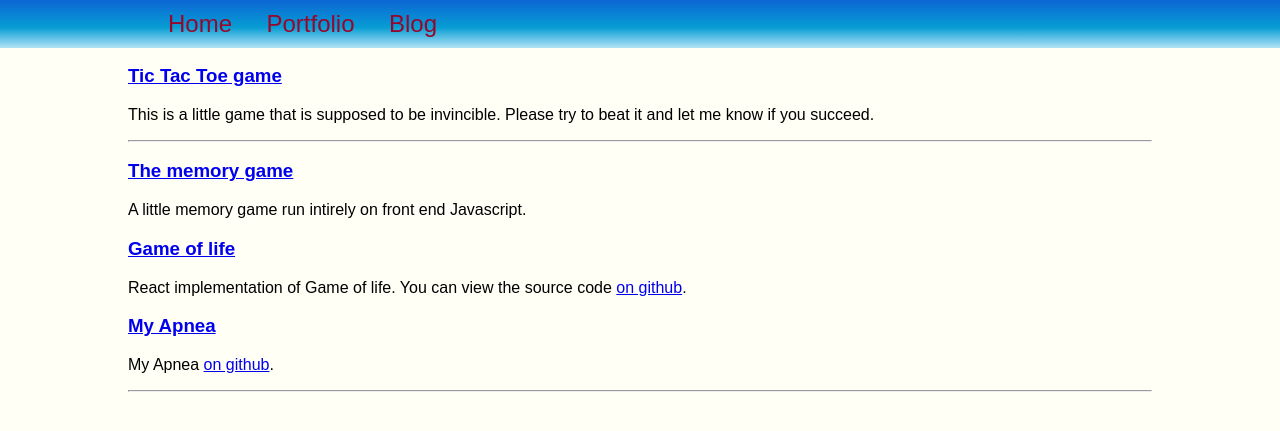
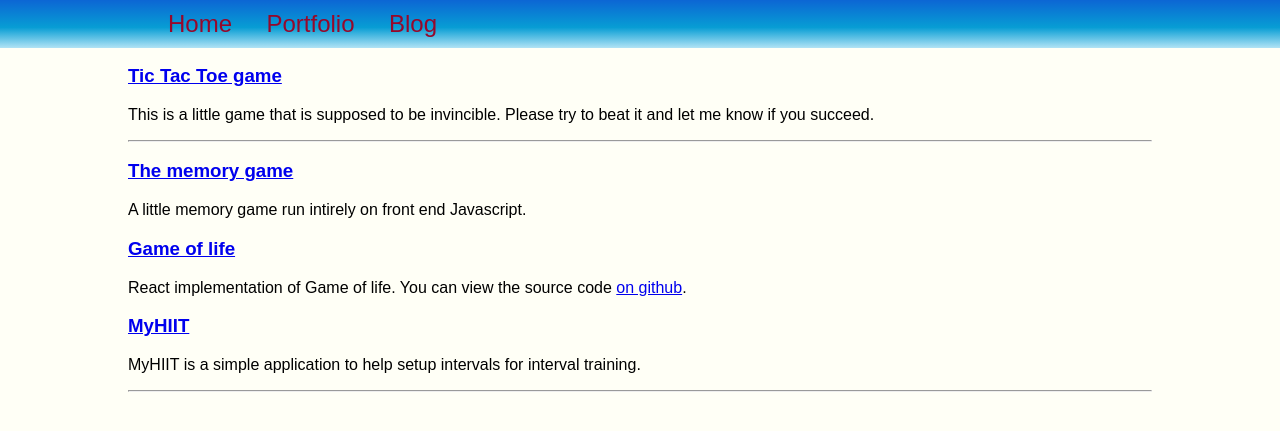
Before and after one commit to alexcodreanu86/alexcodreanu86.github.io, a Jekyll site: the page built from portfolio/index.html, in a window 1280 px wide. Shown: the top 431 px of the page. Built offline with Jekyll 4.4.1, drawn with Linux system fonts in a browser that asks for light colours.

Commit message:
MyHiit runs in iframe now.

```diff
--- a/_includes/site_head.html
+++ b/_includes/site_head.html
@@ -18,8 +18,6 @@
 
   {% elsif page.game_of_life %}
   <link rel="stylesheet" href="{{ "/static/css/main.0cf21e53.css" | prepend: site.baseurl }}">
-  {% elsif page.my_apnea %}
-  <link rel="stylesheet" href="{{ "/static/my-apnea/static/css/main.47d85e1a.css" | prepend: site.baseurl }}">
   {% endif %}
 
 
--- a/_layouts/site_layout.html
+++ b/_layouts/site_layout.html
@@ -7,7 +7,7 @@
 
     {% include site_header.html %}
 
-    <div class="wrapper">
+    <div class="content-wrapper">
       {{ content }}
     </div>
 
--- a/css/styles.css
+++ b/css/styles.css
@@ -45,9 +45,19 @@
 }
 
 
-.wrapper {
+.content-wrapper, .wrapper {
   width: 80%;
   margin: 0 auto;
+}
+
+.content-wrapper {
+  height: 80vh;
+}
+
+.inner-container {
+  margin-top: 65px;
+  height: 100%;
+  width: 100%;
 }
 
 .picture{
--- a/portfolio/index.html
+++ b/portfolio/index.html
@@ -13,6 +13,6 @@
 <h3><a href="js_projects/game_of_life/index.html">Game of life</a></h3>
 <p>React implementation of Game of life. You can view the source code <a href="https://github.com/alexcodreanu86/game_of_life_react">on github</a>.</p>
 
-<h3><a href="js_projects/my-apnea/index.html">My Apnea</a></h3>
-<p>My Apnea <a href="#">on github</a>.</p>
+<h3><a href="js_projects/my-hiit/index.html">MyHIIT</a></h3>
+<p>MyHIIT is a simple application to help setup intervals for interval training.</p>
 <hr>
--- /dev/null
+++ b/portfolio/js_projects/my-hiit/index.html
@@ -0,0 +1,6 @@
+---
+title: MyHIIT
+layout: site_layout
+my_hiit: true
+---
+<iframe class="inner-container" style="auto !important;" src="{{ "/static/my-hiit/index.html" | prepend: site.baseurl }}"></iframe>
--- a/static/my-apnea/index.html
+++ /dev/null
@@ -1 +0,0 @@
-<!doctype html><html lang="en"><head><meta charset="utf-8"/><link rel="shortcut icon" href="/static/my-apnea/favicon.ico"/><meta name="viewport" content="width=device-width,initial-scale=1"/><meta name="theme-color" content="#000000"/><link rel="manifest" href="/static/my-apnea/manifest.json"/><title>My Apnea</title><script defer="defer" src="/static/my-apnea/static/js/main.d1098241.js"></script><link href="/static/my-apnea/static/css/main.47d85e1a.css" rel="stylesheet"></head><body><noscript>You need to enable JavaScript to run this app.</noscript><div id="root"></div></body></html>
--- /dev/null
+++ b/static/my-hiit/index.html
@@ -0,0 +1 @@
+<!doctype html><html lang="en"><head><meta charset="utf-8"/><link rel="shortcut icon" href="/static/my-hiit/favicon.ico"/><meta name="viewport" content="width=device-width,initial-scale=1"/><meta name="theme-color" content="#000000"/><link rel="manifest" href="/static/my-hiit/manifest.json"/><title>My Apnea</title><script defer="defer" src="/static/my-hiit/static/js/main.d1098241.js"></script><link href="/static/my-hiit/static/css/main.47d85e1a.css" rel="stylesheet"></head><body><noscript>You need to enable JavaScript to run this app.</noscript><div id="root"></div></body></html>
```
Also changed, not shown: css/main.css (+24 -0 lines), portfolio/js_projects/my-apnea/index.html (deleted, +0 -9 lines), static/my-apnea/asset-manifest.json (deleted, +0 -13 lines), static/my-hiit/asset-manifest.json (added, +13 -0 lines), static/my-hiit/borat_icon.ico (renamed from static/my-apnea/borat_icon.ico), static/my-hiit/favicon.ico (renamed from static/my-apnea/favicon.ico), static/my-hiit/manifest.json (renamed from static/my-apnea/manifest.json), static/my-hiit/static/css/main.47d85e1a.css (renamed from static/my-apnea/static/css/main.47d85e1a.css), static/my-hiit/static/js/main.d1098241.js (renamed from static/my-apnea/static/js/main.d1098241.js), static/my-hiit/static/js/main.d1098241.js.LICENSE.txt (renamed from static/my-apnea/static/js/main.d1098241.js.LICENSE.txt), 4 other files.
